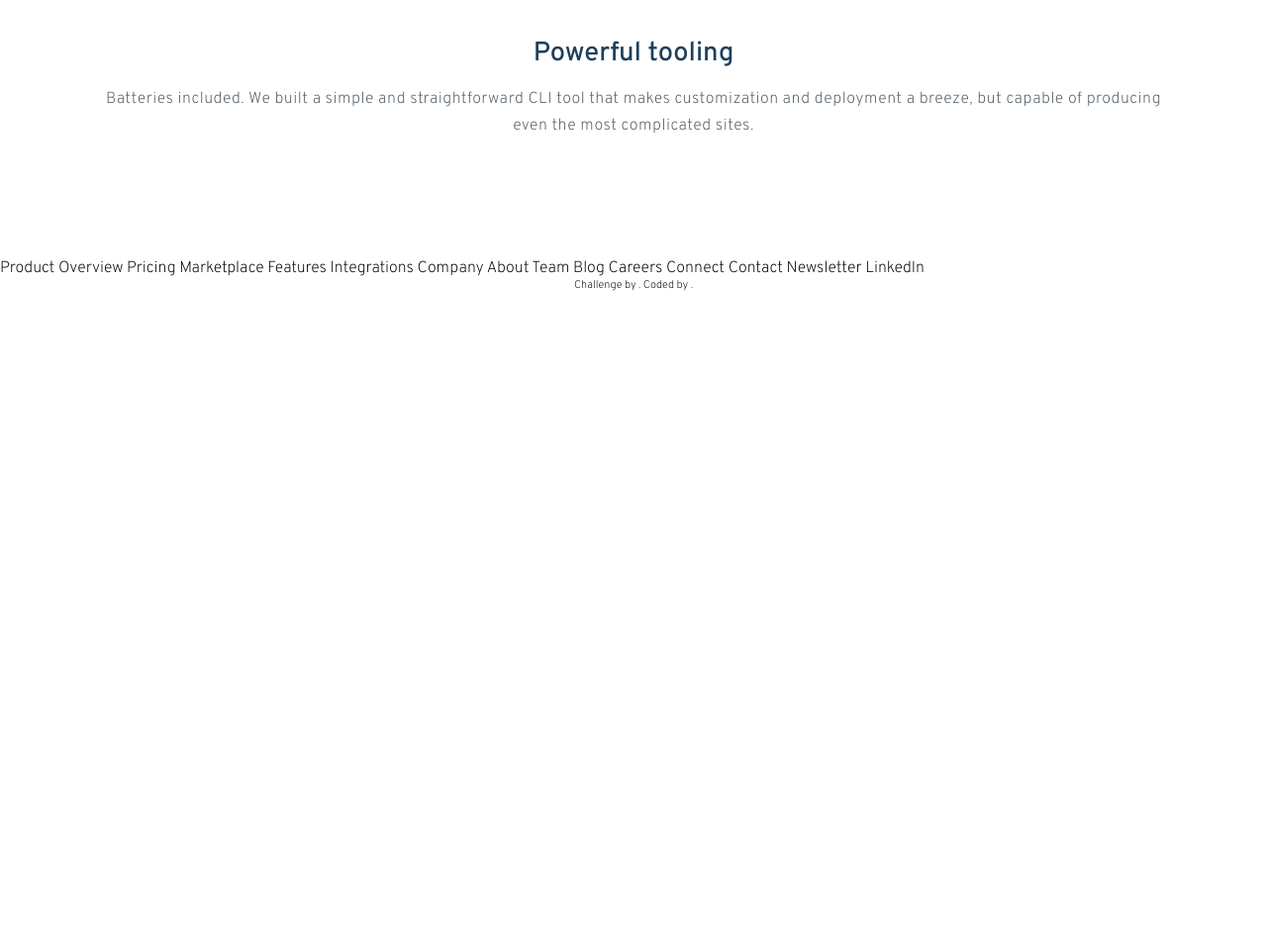
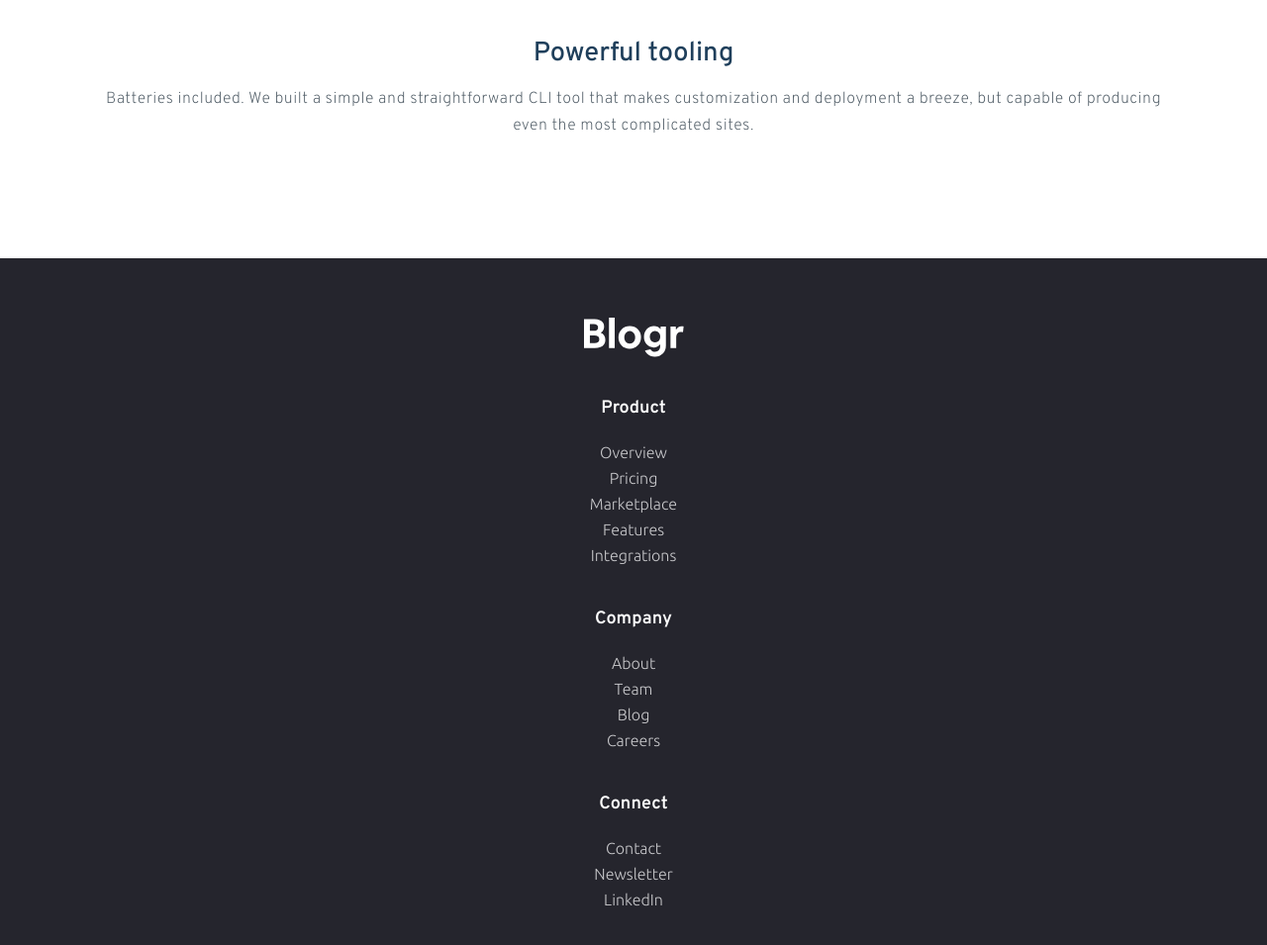
Before and after one commit to Jonathanmeij/blogr-landing-page-main, a plain HTML site: page index.html in a window 1280 px wide. Shown: the part 2893-3848 px from the top of the page at 99% size. Before the commit the page ends 3188 px from the top, so only its background shows below. Drawn offline with Linux system fonts and the light colour scheme.

Commit message:
fix safari

```diff
--- a/index.html
+++ b/index.html
@@ -2,7 +2,7 @@
 <html lang="en">
 <head>
   <meta charset="UTF-8">
-  <meta name="viewport" content="width=device-width, initial-scale=1.0"> <!-- displays site properly based on user's device -->
+  <meta name="viewport" content="width=device-width, initial-scale=1.0, viewport-fit=cover"> <!-- displays site properly based on user's device -->
 
   <link rel="icon" type="image/png" sizes="32x32" href="./images/favicon-32x32.png">
   <link rel="stylesheet" href="style.css">
@@ -110,32 +110,25 @@
 
 
   <footer>
-    Product
+    <img id="logoFooter" src="images/logo.svg" alt="">
 
-    Overview
-    Pricing
-    Marketplace
-    Features
-    Integrations
+    <h5>Product</h5>
+    <a href="#">Overview</a>
+    <a href="#">Pricing</a>
+    <a href="#">Marketplace</a>
+    <a href="#">Features</a>
+    <a href="#">Integrations</a>
 
-    Company
+    <h5>Company</h5>
+    <a href="#">About</a>
+    <a href="#">Team</a>
+    <a href="#">Blog</a>
+    <a href="#">Careers</a>
 
-    About
-    Team
-    Blog
-    Careers
-
-    Connect
-
-    Contact
-    Newsletter
-    LinkedIn
+    <h5>Connect</h5>
+    <a href="#">Contact</a>
+    <a href="#">Newsletter</a>
+    <a href="#">LinkedIn</a>
   </footer>
-
-
-  <div class="attribution">
-    Challenge by <a href="https://www.frontendmentor.io?ref=challenge" target="_blank">Frontend Mentor</a>.
-    Coded by <a href="#">Your Name Here</a>.
-  </div>
 </body>
 </html>
--- a/style.css
+++ b/style.css
@@ -1,5 +1,5 @@
 @import url('https://fonts.googleapis.com/css2?family=Overpass:wght@200;500;600&display=swap');
-@import url('https://fonts.googleapis.com/css2?family=Ubuntu:wght@400;500;700&display=swap');
+@import url('https://fonts.googleapis.com/css2?family=Ubuntu:wght@300;400;500;700&display=swap');
 
 :root {
     --lightRed: hsl(356, 100%, 66%);
@@ -36,6 +36,8 @@ body{
 
 a {
     display: none;
+    text-decoration: none;
+    color: white;
 }
 
 .dropdown, .auth{
@@ -229,3 +231,41 @@ p {
 #laptopImg{
     width: 140vw;
 }
+
+
+
+
+/* footer */
+
+
+
+
+
+footer {
+    background-color: var(--veryDarkBlackBlue);
+    color: white;
+    padding: 60px;
+    display: grid;
+    justify-content: center;
+}
+
+h5 {
+    text-align: center;
+    font-size: 18px;
+    margin: 20px;
+    margin-top: 40px;
+}
+
+footer a {
+    text-align: center;
+    display: block;
+    font-family: 'Ubuntu', sans-serif;
+    font-weight: 100;
+    color: var(--grayishBlue);
+    font-size: 18;
+    padding: 4px;
+}
+
+#logoFooter {
+   margin: auto;
+}
```
